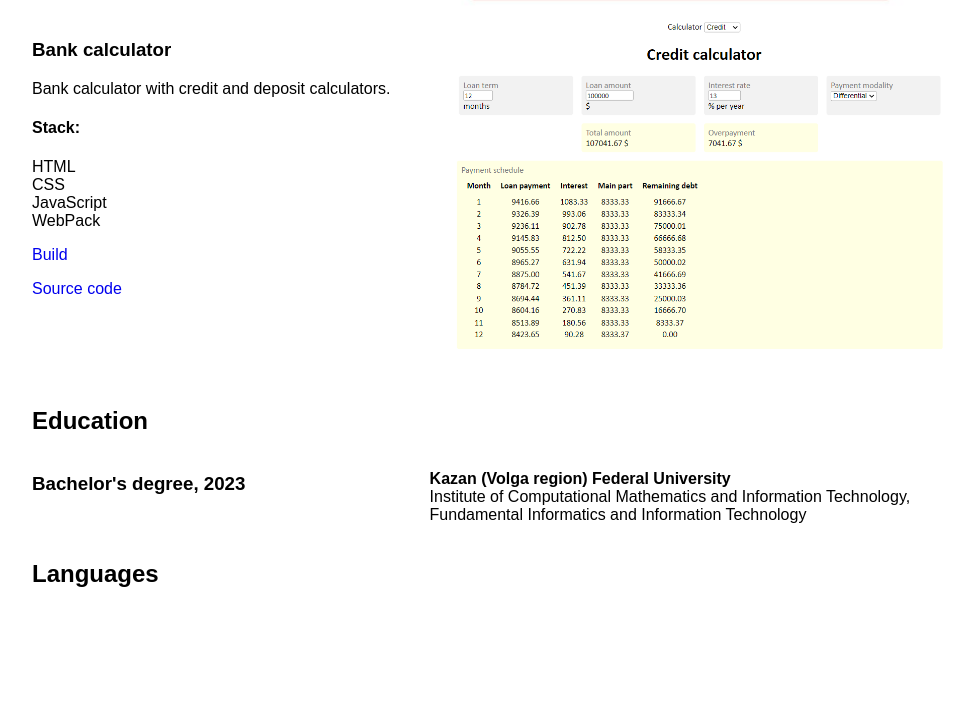
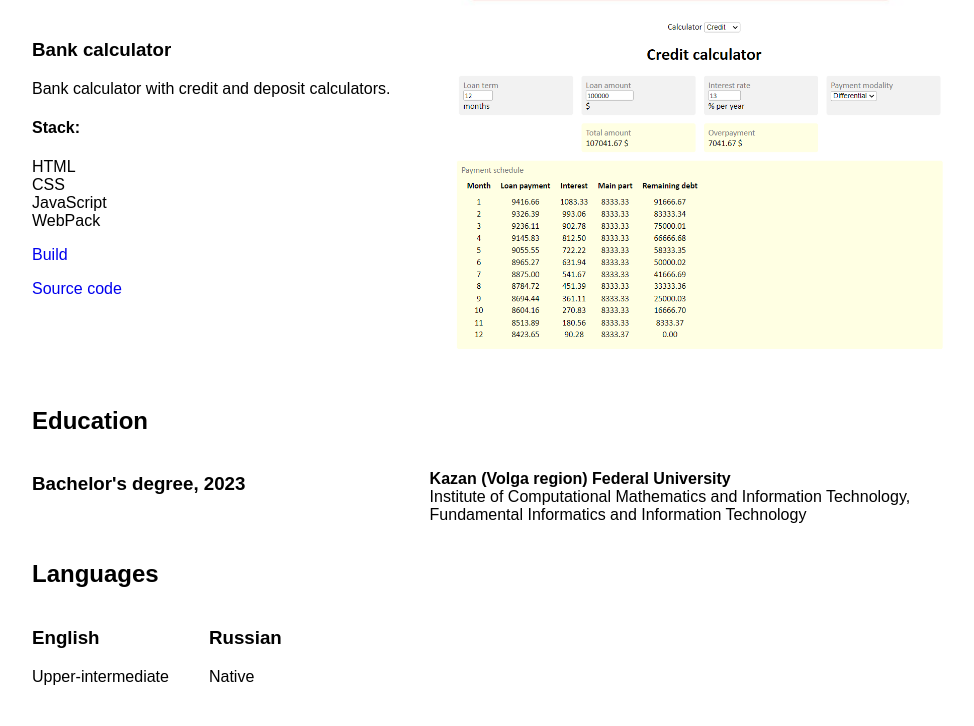
Before and after one commit to djhsgfjk/rsschool-cv, a website: page index.html in a window 1280 px wide. Shown: the part 2662-3388 px from the top of the page, without its empty margins (136-1110 px from the left). Before the commit the page ends 3310 px from the top, so only its background shows below. Drawn offline with Linux system fonts and the light colour scheme.

Commit message:
feat: add basic languagues content

```diff
--- a/index.html
+++ b/index.html
@@ -216,7 +216,14 @@ equals(val) {
         <section class="section">
             <h2 class="section__title" id="languages">Languages</h2>
             <div class="section__description--languages languages">
-
+                <div class="language">
+                    <h3 class="languages-list__title">English</h3>
+                    <p class="languages-list__description">Upper-intermediate</p>
+                </div>
+                <div class="language">
+                    <h3 class="languages-list__title">Russian</h3>
+                    <p class="languages-list__description">Native</p>
+                </div>
             </div>
         </section>
     </main>
--- a/style.css
+++ b/style.css
@@ -184,3 +184,30 @@ header {
         margin-left: 0;
     }
 }
+
+.languages {
+    display: flex;
+    flex-direction: row;
+    flex-wrap: wrap;
+}
+
+.language {
+    margin-right: 40px;
+    margin-bottom: 20px;
+}
+
+div.language:last-child {
+    margin-right: 0;
+    margin-bottom: 0;
+}
+
+
+@media only screen and (max-width: 800px) {
+    .languages {
+        display: block;
+    }
+
+    .language {
+        margin-right: 0;
+    }
+}
```
